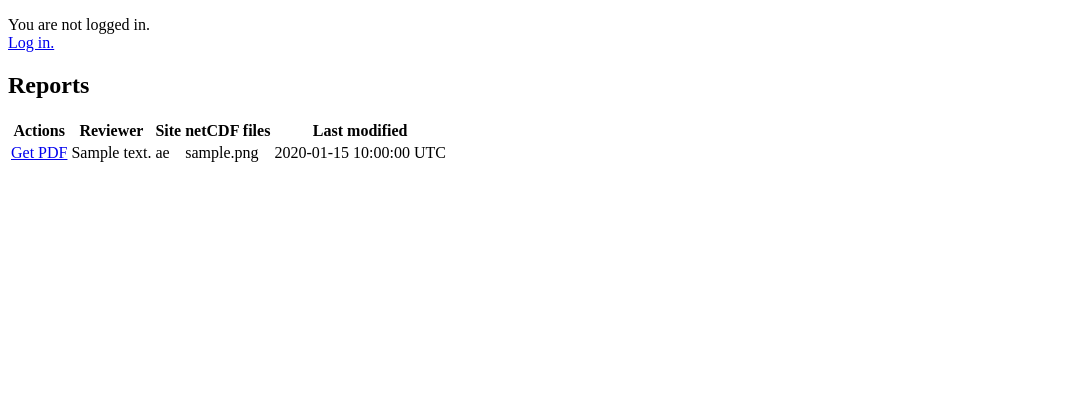
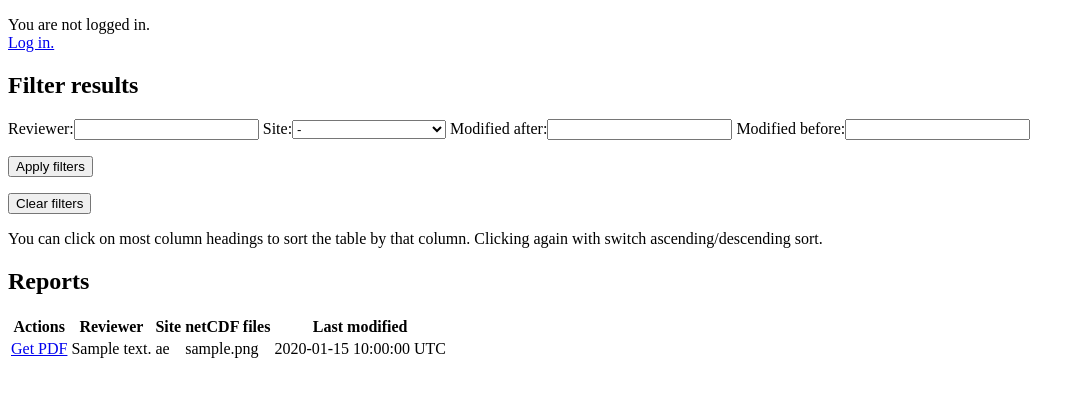
Before and after one commit to TCCON/tccon-qc-email, a Django app: page /qcform/ in a window 1280 px wide. Shown: the top 397 px of the page, without its empty margins (0-1085 px from the left). Run offline with Django 3.2, Linux system fonts and the light colour scheme; tables that the repository leaves empty hold one stand-in row (values such as "Sample post"); some libraries are stand-ins or nearby versions.

Commit message:
Added filtering and fixed annoyance in selecting sites
* Can now filter the list of reports by site, reviewer, and date modified.
* When selecting sites in a dropdown, there is now an option to make the
  list of choices include both the site name and ID, to disambiguate
  same-named sites.

```diff
--- a/carbackend/qcform/forms.py
+++ b/carbackend/qcform/forms.py
@@ -1,5 +1,7 @@
-from django.forms import ModelForm, DateInput, DateField
+from django.forms import Form, ModelForm, DateInput, DateField
+from django import forms
 from .models import QCReport, ISection
+from tcconauth import utils
 
 import copy
 import re
@@ -12,6 +14,13 @@ class DatePickerWidget(DateInput):
 class DatePickerField(DateField):
     def __init__(self, *args, input_formats=('%Y-%m-%d', '%Y/%m/%d'), **kwargs):
         super().__init__(*args, input_formats=input_formats, **kwargs)
+
+
+class QcFilterForm(Form):
+    reviewer = forms.CharField(required=False)
+    site = forms.ChoiceField(required=False, choices=utils.get_sites_as_choices(label_fmt='name+id', include_blank=True))
+    modified_after = DatePickerField(required=False, widget=DatePickerWidget())
+    modified_before = DatePickerField(required=False, widget=DatePickerWidget())
 
 
 class QcReportForm(ModelForm, ISection):
--- a/carbackend/qcform/models.py
+++ b/carbackend/qcform/models.py
@@ -130,7 +130,7 @@ class QCReport(models.Model, ISection):
     # I decided against it because I don't want to deal with issues if
     # we remove a user.
     reviewer = models.CharField(max_length=128, verbose_name='Reviewer')
-    site = models.CharField(max_length=2, choices=utils.get_sites_as_choices(), verbose_name='Site')
+    site = models.CharField(max_length=2, choices=utils.get_sites_as_choices(label_fmt='name+id'), verbose_name='Site')
     netcdf_files = models.TextField(verbose_name='NetCDF files')
     modification_time = models.DateTimeField(auto_now=True)
 
--- a/carbackend/qcform/templates/qcform/qcform_list.html
+++ b/carbackend/qcform/templates/qcform/qcform_list.html
@@ -4,7 +4,15 @@
     <meta charset="UTF-8">
     <title>TCCON QA/QC Forms</title>
   {% load tz %}
+
+  <!-- jQuery -->
+    <script src="https://code.jquery.com/jquery-3.3.1.slim.min.js" integrity="sha384-q8i/X+965DzO0rT7abK41JStQIAqVgRVzpbzo5smXKp4YfRvH+8abtTE1Pi6jizo" crossorigin="anonymous"></script>
+
+    <!-- Fengyuan Chen's Datepicker -->
+    <link rel="stylesheet" href="https://cdnjs.cloudflare.com/ajax/libs/datepicker/0.6.5/datepicker.min.css" integrity="sha256-b88RdwbRJEzRx95nCuuva+hO5ExvXXnpX+78h8DjyOE=" crossorigin="anonymous" />
+    <script src="https://cdnjs.cloudflare.com/ajax/libs/datepicker/0.6.5/datepicker.min.js" integrity="sha256-/7FLTdzP6CfC1VBAj/rsp3Rinuuu9leMRGd354hvk0k=" crossorigin="anonymous"></script>
 </head>
+
 <body>
   {% if user.is_authenticated %}
   <p>You are logged in as <strong>{{ user.get_username }}</strong>.<br>
@@ -23,6 +31,24 @@
     {% endif %}
   </div>
   {% endif %}
+
+  <h2>Filter results</h2>
+  {% if is_auth %} <p>Filtering affects both tables of forms (yours and other reviewers), except filtering on reviewer
+  will not affect your table.</p> {% endif %}
+  <form action="{% url 'qcform:index' %}" method="get">
+    {{ filter_form.as_table }}
+
+    <p><button type="submit">Apply filters</button></p>
+  </form>
+
+  <form action="{% url 'qcform:index' %}" method="get">
+    <!--All we need to do to clear the filters is to request the page again without
+        any query parameters, which this does. -->
+    <button type="submit">Clear filters</button>
+  </form>
+
+  <p>You can click on most column headings to sort the table by that column.
+  Clicking again with switch ascending/descending sort.</p>
 
   {% if is_auth %}
   <h2>My reports</h2>
--- a/carbackend/qcform/views.py
+++ b/carbackend/qcform/views.py
@@ -4,7 +4,7 @@ from django.template import loader
 from django.views import View
 
 from. models import QCReport
-from .forms import QcReportForm
+from .forms import QcReportForm, QcFilterForm
 
 import io
 import re
@@ -34,6 +34,7 @@ def _string_to_oneline(s, max_length=None):
 class FormListView(View):
     def get(self, request):
         # The
+
         if request.user.is_authenticated:
             username = request.user.get_username()
             my_reports = QCReport.objects.filter(reviewer=username)
@@ -43,15 +44,45 @@ class FormListView(View):
             my_reports = None
             other_reports = QCReport.objects.all()
 
+        user_filter = self._build_filter(request)
+        print(user_filter)
+        if user_filter:
+            other_reports = other_reports.filter(**user_filter)
+            if my_reports:
+                # don't filter on reviewer for the users' reports
+                my_rep_filter = {k: v for k, v in user_filter.items() if 'reviewer' not in k}
+                my_reports = my_reports.filter(**my_rep_filter)
+
         context = {
             'user': request.user,
             'message': request.GET.get('msg', None),
             'is_auth': request.user.is_authenticated,
             'my_reports': self._reports_to_table(my_reports),
-            'other_reports': self._reports_to_table(other_reports)
+            'other_reports': self._reports_to_table(other_reports),
+            'filter_form': QcFilterForm(request.GET)
         }
 
         return render(request, 'qcform/qcform_list.html', context=context)
+
+    def _build_filter(self, request):
+        site = request.GET.get('site', '')
+        reviewer = request.GET.get('reviewer', '')
+        min_date = request.GET.get('modified_after', None)
+        max_date = request.GET.get('modified_before', None)
+
+        filter_dict = dict()
+        if site:
+            filter_dict['site'] = site
+        if reviewer:
+            filter_dict['reviewer__icontains'] = reviewer
+        if min_date:
+            min_date = min_date.replace('/', '-') + ' 00:00'
+            filter_dict['modification_time__gte'] = min_date
+        if max_date:
+            max_date = max_date.replace('/', '-') + ' 00:00'
+            filter_dict['modification_time__lte'] = max_date
+
+        return filter_dict
 
     def _reports_to_table(self, reports):
         if reports is None:
--- a/carbackend/tcconauth/utils.py
+++ b/carbackend/tcconauth/utils.py
@@ -15,6 +15,7 @@ site_id_to_name = {
     "hw": "Harwell",
     "if": "Indianapolis",
     "iz": "Izana",
+    "jc": "JPL",
     "jf": "JPL",
     "js": "Saga",
     "jx": "JPL",
@@ -41,5 +42,15 @@ site_id_to_name = {
 }
 
 
-def get_sites_as_choices():
-    return [t for t in site_id_to_name.items()]
+def get_sites_as_choices(label_fmt='name', include_blank=False):
+    if label_fmt == 'name+id':
+        choices = [(k, '{} ({})'.format(v, k)) for k, v in site_id_to_name.items()]
+    elif label_fmt == 'id':
+        choices = [(k, k) for k in site_id_to_name.keys()]
+    else:
+        choices = [t for t in site_id_to_name.items()]
+
+    if include_blank:
+        choices.insert(0, ('', '-'))
+
+    return choices
```
